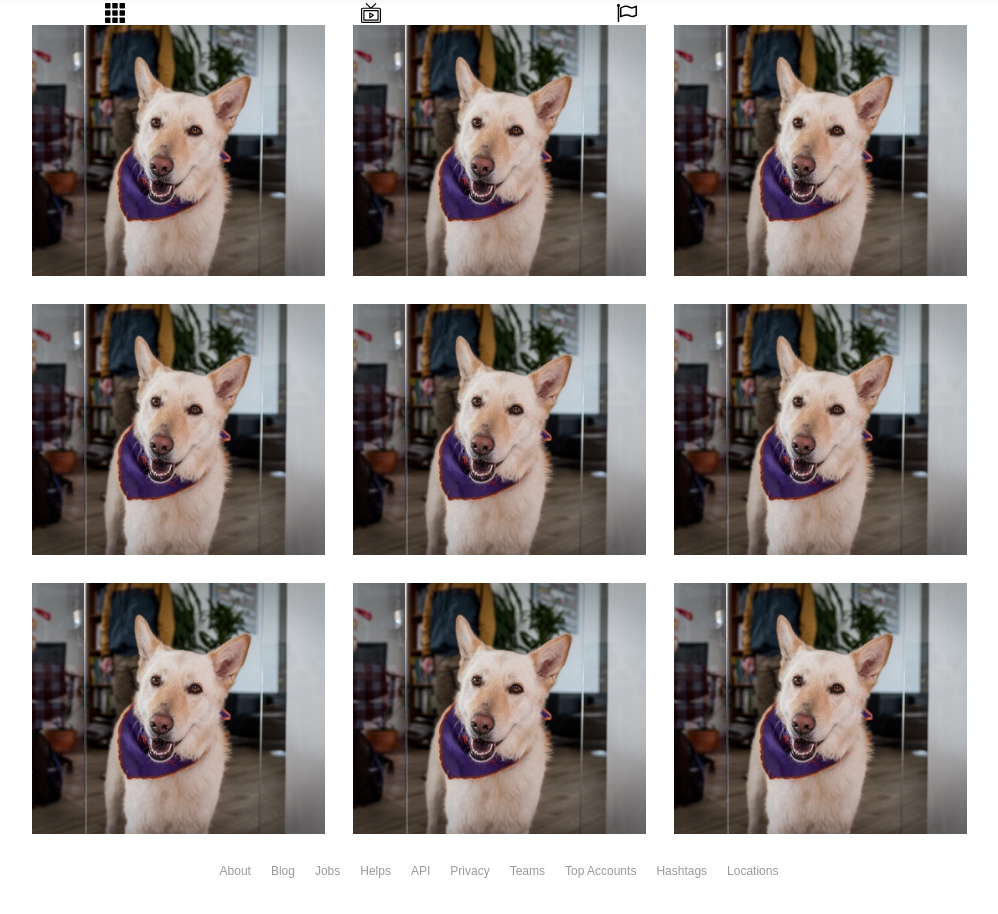
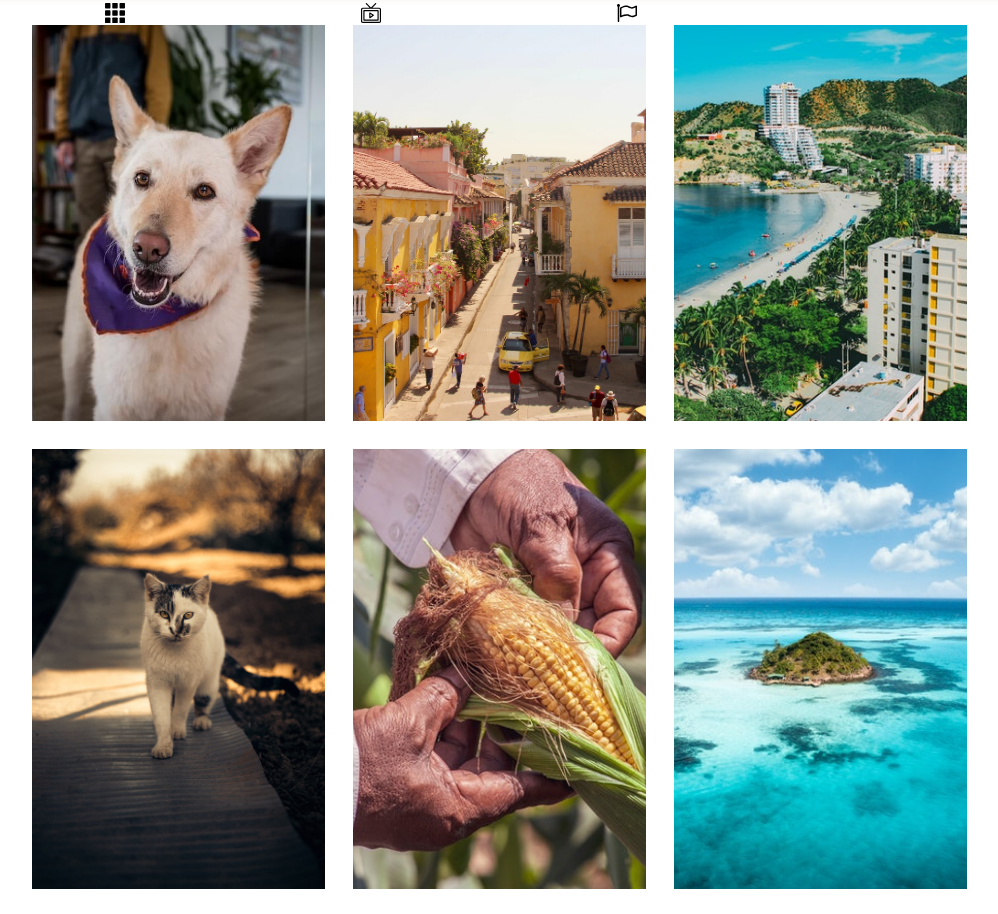
Before and after one commit to Luis-star54/instagram-clone, a plain HTML site: page index.html in a window 1280 px wide. Shown: the part 408-1322 px from the top of the page, without its empty margins (141-1139 px from the left). Before the commit the page ends 1296 px from the top, so only its background shows below. Drawn offline with Linux system fonts and the light colour scheme; files whose address does not match are found by name.

Commit message:
img change and error solution

```diff
--- a/css/style.css
+++ b/css/style.css
@@ -206,14 +206,22 @@ main {
     grid-template-columns: repeat(3,  minmax(100px , 293px));
     justify-content: center;
     gap: 3px;
+    grid-auto-flow: 200px;
 }
 .post {
     position: relative;
     cursor: pointer;
     display: block;
+    overflow: hidden;
+    }
+.post-image{
+        height: 100%;
+
     }
 .post-image img{
     width: 100%;
+    height: 100%;
+    object-fit: cover;
     vertical-align: top;
 }
 .post-overlay{
--- a/index.html
+++ b/index.html
@@ -75,7 +75,7 @@
             </a>
             <a  class="post" href="">
                 <figure class="post-image">
-                    <img src= "./assets/img/new-img/perro.jpg" alt="nieve">
+                    <img src= "./assets/img/cartagena.jpg" alt="nieve">
                 </figure>
                 <div class="post-overlay">
                     <p class="post-like"> <span></span> 120 </p>
@@ -84,7 +84,7 @@
             </a>
             <a  class="post" href="">
                 <figure class="post-image">
-                    <img src="./assets/img/new-img/perro.jpg" alt="nieve">
+                    <img src="./assets/img/colombia.jpg" alt="nieve">
                 </figure>
                 <div class="post-overlay">
                     <p class="post-like"> <span></span> 120 </p>
@@ -93,7 +93,7 @@
             </a>
             <a  class="post" href="">
                 <figure class="post-image">
-                    <img src="./assets/img/new-img/perro.jpg" alt="nieve">
+                    <img src="./assets/img/gato.jpg" alt="nieve">
                 </figure>
                 <div class="post-overlay">
                     <p class="post-like"> <span></span> 120 </p>
@@ -102,7 +102,7 @@
             </a>
             <a  class="post" href="">
                 <figure class="post-image">
-                    <img src="./assets/img/new-img/perro.jpg" alt="nieve">
+                    <img src="./assets/img/maiz.jpg" alt="nieve">
                 </figure>
                 <div class="post-overlay">
                     <p class="post-like"> <span></span> 120 </p>
@@ -111,7 +111,7 @@
             </a>
             <a  class="post" href="">
                 <figure class="post-image">
-                    <img src="./assets/img/new-img/perro.jpg" alt="nieve">
+                    <img src="./assets/img/mar.jpg" alt="nieve">
                 </figure>
                 <div class="post-overlay">
                     <p class="post-like"> <span></span> 120 </p>
@@ -120,7 +120,7 @@
             </a>
             <a  class="post" href="">
                 <figure class="post-image">
-                    <img src="./assets/img/new-img/perro.jpg" alt="nieve">
+                    <img src="./assets/img/ovejas.jpg" alt="nieve">
                 </figure>
                 <div class="post-overlay">
                     <p class="post-like"> <span></span> 120 </p>
@@ -129,7 +129,7 @@
             </a>
             <a  class="post" href="">
                 <figure class="post-image">
-                    <img src="./assets/img/new-img/perro.jpg" alt="nieve">
+                    <img src="./assets/img/platano.jpg" alt="nieve">
                 </figure>
                 <div class="post-overlay">
                     <p class="post-like"> <span></span> 120 </p>
@@ -138,7 +138,7 @@
             </a>
             <a  class="post" href="">
                 <figure class="post-image">
-                    <img src="./assets/img/new-img/perro.jpg" alt="nieve">
+                    <img src="./assets/img/pexels-francisco-buduba-5097652.jpg" alt="nieve">
                 </figure>
                 <div class="post-overlay">
                     <p class="post-like"> <span></span> 120 </p>
```
